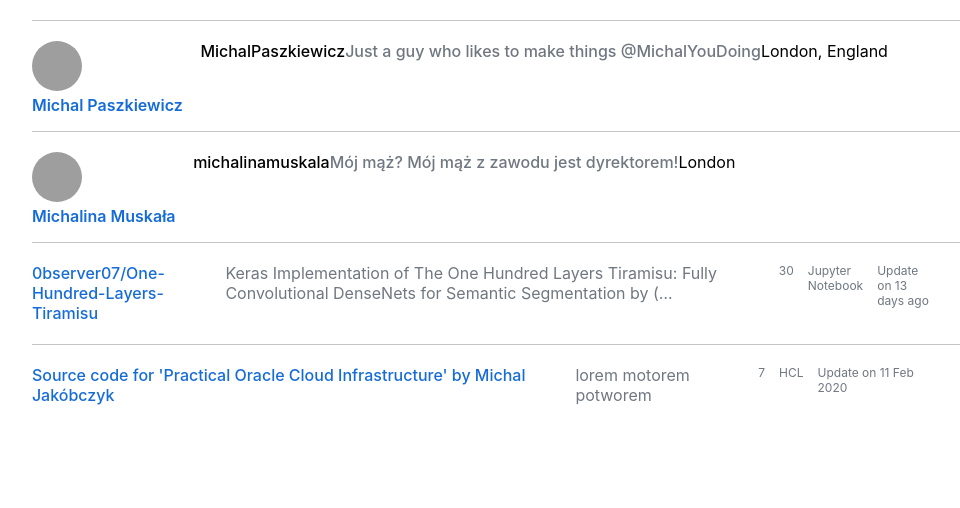
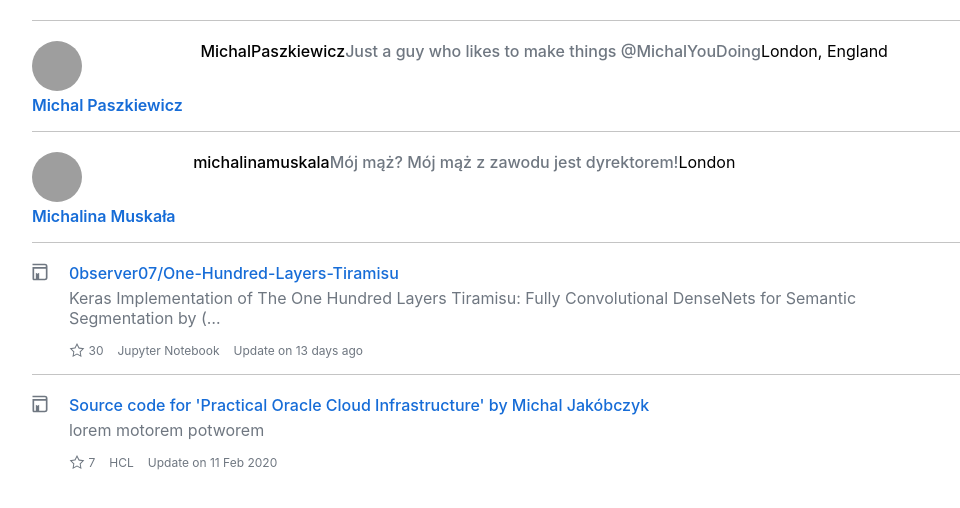
Before and after one commit to kktr/github-issues, a Next.js app: page / in a window 1280 px wide. Shown: the top 508 px of the page, without its empty margins (143-1103 px from the left). Built offline with nearby package versions, Linux system fonts and the light colour scheme; grey boxes are pictures that could not be loaded.

Commit message:
feat: add repository icon

```diff
--- a/src/components/ResultRepository/ResultRepository.tsx
+++ b/src/components/ResultRepository/ResultRepository.tsx
@@ -8,6 +8,23 @@
 function ResultRepository({ result }: ResultRepositoryProps) {
   return (
     <div className={styles.result}>
+      <div className={styles.icon}>
+        <svg
+          width="16"
+          height="18"
+          viewBox="0 0 16 18"
+          fill="none"
+          xmlns="http://www.w3.org/2000/svg"
+          className={styles.icon}
+        >
+          <path
+            d="M2.16667 17.3252H13C14.005 17.3252 15.5 16.6594 15.5 14.8252L15.5 3.15853C15.5 1.32436 14.005 0.658527 13 0.658527L0.5 0.658527V2.32519L12.99 2.32519C13.375 2.33519 13.8333 2.48769 13.8333 3.15853C13.8333 3.24269 13.8258 3.3177 13.8133 3.38603C13.72 3.8652 13.3275 3.98353 12.9908 3.99186L1.33333 3.99186C1.31833 3.99186 1.3075 3.99936 1.2925 4.00019H0.5L0.5 15.6585C0.5 16.5777 1.2475 17.3252 2.16667 17.3252ZM2.16667 5.65853L13.8333 5.65853L13.8333 14.8252C13.8333 15.4969 13.375 15.6485 13 15.6585L7.16667 15.6585L7.16667 9.82519L5.5 10.6585L3.83333 9.82519L3.83333 15.6585H2.16667L2.16667 5.65853Z"
+            fill="#6F7781"
+          />
+        </svg>
+      </div>
+
+      <div className={styles.content}>
         <div className={styles.name}>{`${result.name}`}</div>
 
         {result.description && (
@@ -15,7 +32,24 @@
         )}
 
         <div className={styles.additional}>
-        <div className={styles.stargazers}>{`${result.stargazersCount}`}</div>
+          <div className={styles.center}>
+            <div className={styles.stargazers}>
+              <svg
+                className={styles.star}
+                width="16"
+                height="14"
+                viewBox="0 0 16 14"
+                fill="none"
+                xmlns="http://www.w3.org/2000/svg"
+              >
+                <path
+                  d="M8.00014 2.26L9.38014 5.05L9.61014 5.55L10.1101 5.625L13.1901 6.07L11.0001 8.22L10.6251 8.585L10.7151 9.085L11.2401 12.15L8.48513 10.705L8.00014 10.5L7.53513 10.745L4.78013 12.17L5.28014 9.105L5.37014 8.605L5.00014 8.22L2.79014 6.045L5.87014 5.6L6.37014 5.525L6.60014 5.025L8.00014 2.26ZM8.00014 1.28686e-06L5.72514 4.61L0.640136 5.345L4.32014 8.935L3.45013 14L8.00013 11.61L12.5501 14L11.6801 8.935L15.3601 5.35L10.2751 4.61L8.00014 1.28686e-06Z"
+                  fill="#6F7781"
+                />
+              </svg>
+              <div>{`${result.stargazersCount}`}</div>
+            </div>
+          </div>
 
           {result.programingLanguage && (
             <div
@@ -23,7 +57,10 @@
             >{`${result.programingLanguage}`}</div>
           )}
 
-        <div className={styles.updated}>{`Update on ${result.updatedAt}`}</div>
+          <div
+            className={styles.updated}
+          >{`Update on ${result.updatedAt}`}</div>
+        </div>
       </div>
     </div>
   );
```
Lines whose indentation alone changed are shown as unchanged.
